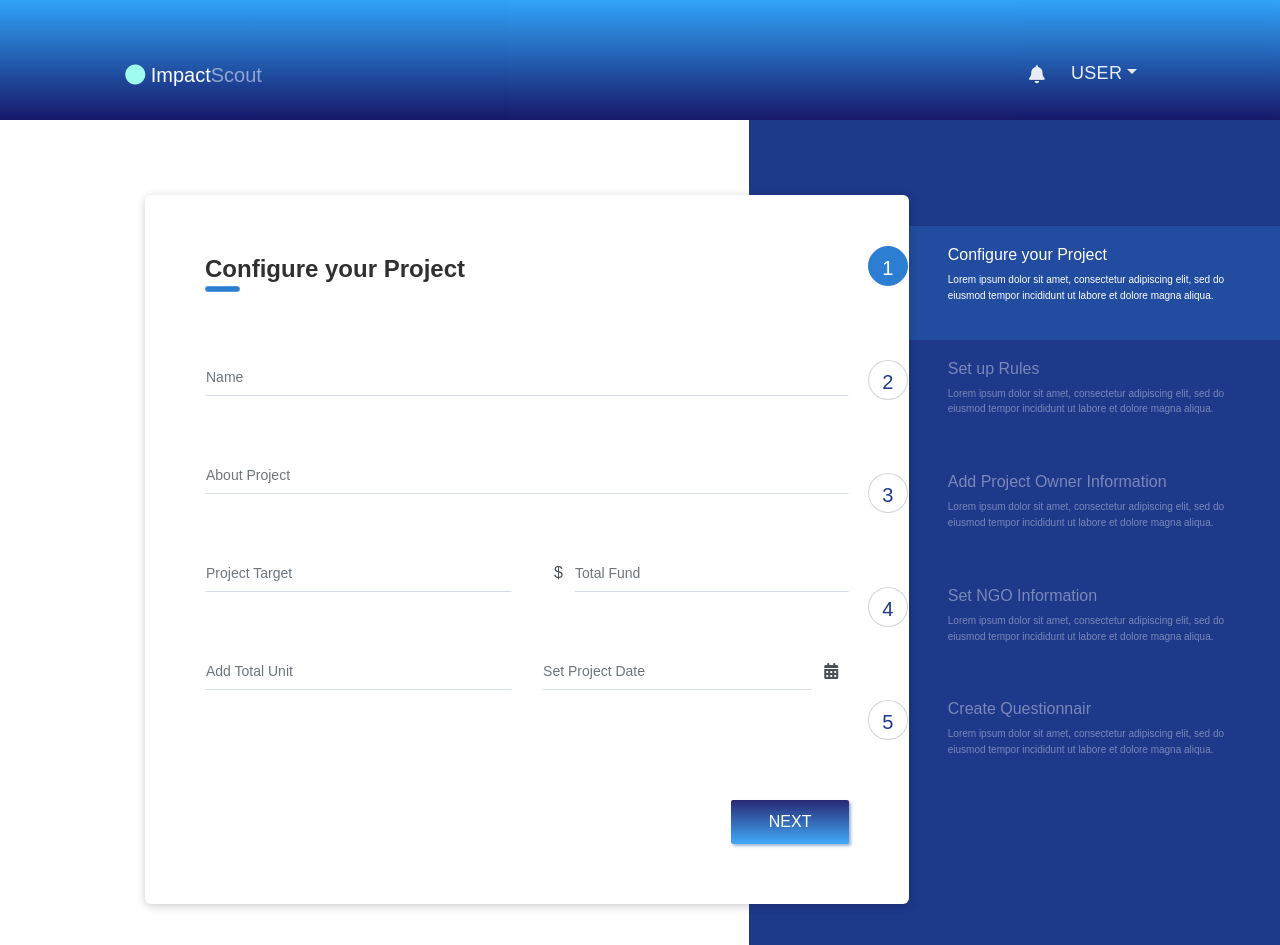
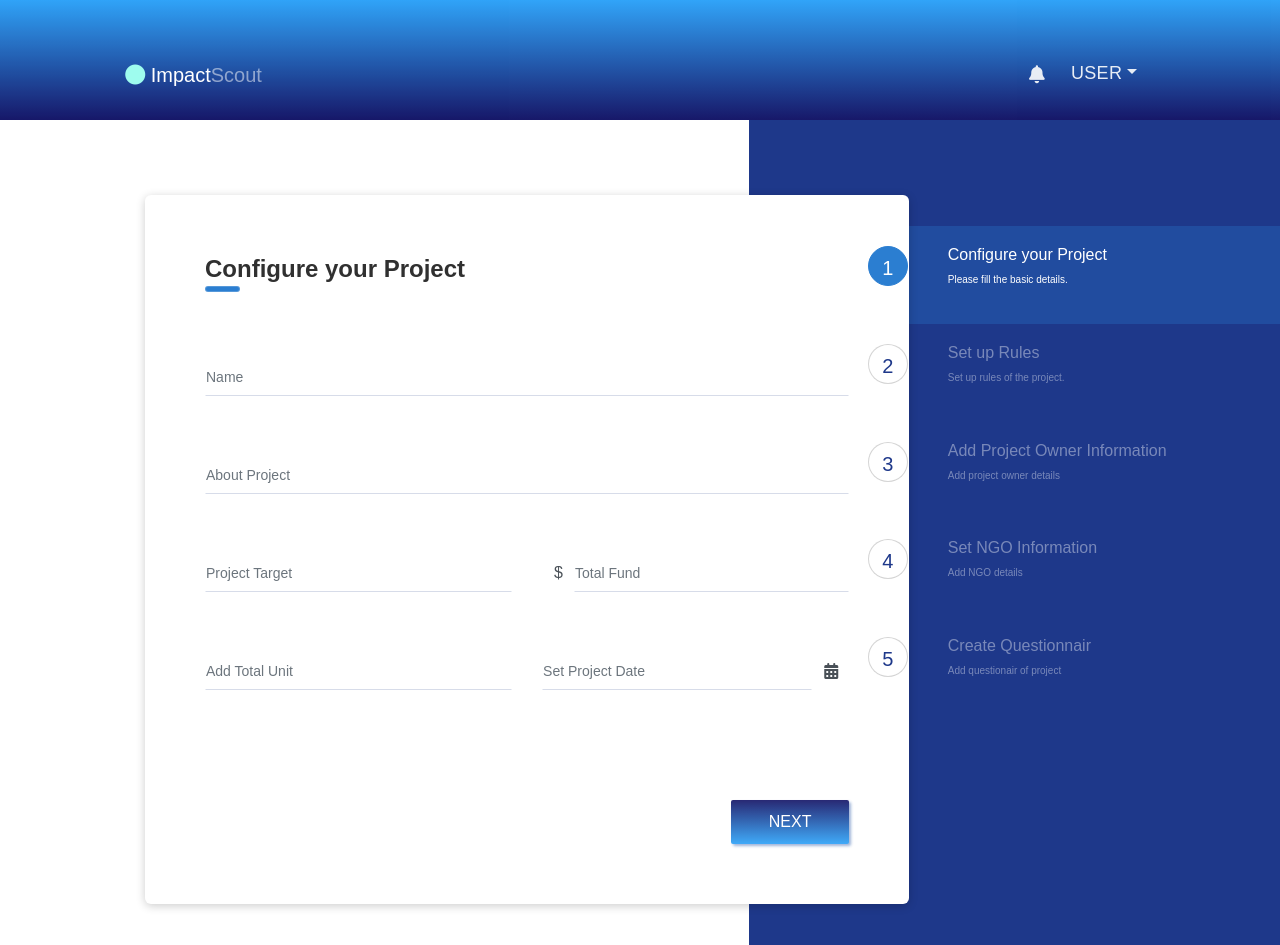
Before and after one commit to ankitm27/CSR_dashboard, a React (Create React App) app: page /createproject in a window 1280 px wide. Built offline with nearby package versions, Linux system fonts and the light colour scheme; sample sign-in values are in the browser's storage; a web font is replaced by a local one; what fusioncharts, react-fusioncharts would draw is missing.

Commit message:
right bar text changes

```diff
--- a/src/Components/CreateProject/Step1/CreateProject.jsx
+++ b/src/Components/CreateProject/Step1/CreateProject.jsx
@@ -171,7 +171,7 @@ class CreateProject extends Component {
                                 </div>
                                 <div className="col-md-7">
                                     <h1>{this.state.Step1}</h1>
-                                    <p>Lorem ipsum dolor sit amet, consectetur adipiscing elit, sed do eiusmod tempor incididunt ut labore et dolore magna aliqua. </p>
+                                    <p>Please fill the basic details.</p>
                                 </div>
                             </div>
                         </div>
@@ -184,7 +184,7 @@ class CreateProject extends Component {
                                 </div>
                                 <div className="col-md-7">
                                     <h1>{this.state.Step2}</h1>
-                                    <p>Lorem ipsum dolor sit amet, consectetur adipiscing elit, sed do eiusmod tempor incididunt ut labore et dolore magna aliqua. </p>
+                                    <p>Set up rules of the project. </p>
                                 </div>
                             </div>
                         </div>
@@ -196,7 +196,7 @@ class CreateProject extends Component {
                                 </div>
                                 <div className="col-md-7">
                                     <h1>{this.state.Step3}</h1>
-                                    <p>Lorem ipsum dolor sit amet, consectetur adipiscing elit, sed do eiusmod tempor incididunt ut labore et dolore magna aliqua. </p>
+                                    <p>Add project owner details</p>
                                 </div>
                             </div>
                         </div>
@@ -208,7 +208,7 @@ class CreateProject extends Component {
                                 </div>
                                 <div className="col-md-7">
                                     <h1>{this.state.Step4}</h1>
-                                    <p>Lorem ipsum dolor sit amet, consectetur adipiscing elit, sed do eiusmod tempor incididunt ut labore et dolore magna aliqua. </p>
+                                    <p>Add NGO details</p>
                                 </div>
                             </div>
                         </div>
@@ -220,7 +220,7 @@ class CreateProject extends Component {
                                 </div>
                                 <div className="col-md-7">
                                     <h1>{this.state.Step5}</h1>
-                                    <p>Lorem ipsum dolor sit amet, consectetur adipiscing elit, sed do eiusmod tempor incididunt ut labore et dolore magna aliqua. </p>
+                                    <p>Add questionair of project</p>
                                 </div>
                             </div>
                         </div>
--- a/src/Components/CreateProject/Step2/CreateProject.jsx
+++ b/src/Components/CreateProject/Step2/CreateProject.jsx
@@ -129,7 +129,7 @@ class CreateProject extends Component {
                                 </div>
                                 <div className="col-md-7">
                                     <h1>{this.state.Step1}</h1>
-                                    <p>Lorem ipsum dolor sit amet, consectetur adipiscing elit, sed do eiusmod tempor incididunt ut labore et dolore magna aliqua. </p>
+                                    <p>Please fill the basic details.</p>
                                 </div>
                             </div>
                         </div>
@@ -142,7 +142,7 @@ class CreateProject extends Component {
                                 </div>
                                 <div className="col-md-7">
                                     <h1>{this.state.Step2}</h1>
-                                    <p>Lorem ipsum dolor sit amet, consectetur adipiscing elit, sed do eiusmod tempor incididunt ut labore et dolore magna aliqua. </p>
+                                    <p>Set up rules of the project. </p>
                                 </div>
                             </div>
                         </div>
@@ -154,7 +154,7 @@ class CreateProject extends Component {
                                 </div>
                                 <div className="col-md-7">
                                     <h1>{this.state.Step3}</h1>
-                                    <p>Lorem ipsum dolor sit amet, consectetur adipiscing elit, sed do eiusmod tempor incididunt ut labore et dolore magna aliqua. </p>
+                                    <p>Add project owner details</p>
                                 </div>
                             </div>
                         </div>
@@ -166,7 +166,7 @@ class CreateProject extends Component {
                                 </div>
                                 <div className="col-md-7">
                                     <h1>{this.state.Step4}</h1>
-                                    <p>Lorem ipsum dolor sit amet, consectetur adipiscing elit, sed do eiusmod tempor incididunt ut labore et dolore magna aliqua. </p>
+                                    <p>Add NGO details</p>
                                 </div>
                             </div>
                         </div>
@@ -178,7 +178,7 @@ class CreateProject extends Component {
                                 </div>
                                 <div className="col-md-7">
                                     <h1>{this.state.Step5}</h1>
-                                    <p>Lorem ipsum dolor sit amet, consectetur adipiscing elit, sed do eiusmod tempor incididunt ut labore et dolore magna aliqua. </p>
+                                    <p>Add questionair of project</p>
                                 </div>
                             </div>
                         </div>
--- a/src/Components/CreateProject/Step3/CreateProject.jsx
+++ b/src/Components/CreateProject/Step3/CreateProject.jsx
@@ -172,7 +172,7 @@ class CreateProject extends Component {
                                 </div>
                                 <div className="col-md-7">
                                     <h1>{this.state.Step1}</h1>
-                                    <p>Lorem ipsum dolor sit amet, consectetur adipiscing elit, sed do eiusmod tempor incididunt ut labore et dolore magna aliqua. </p>
+                                    <p>Please fill the basic details.</p>
                                 </div>
                             </div>
                         </div>
@@ -185,7 +185,7 @@ class CreateProject extends Component {
                                 </div>
                                 <div className="col-md-7">
                                     <h1>{this.state.Step2}</h1>
-                                    <p>Lorem ipsum dolor sit amet, consectetur adipiscing elit, sed do eiusmod tempor incididunt ut labore et dolore magna aliqua. </p>
+                                    <p>Set up rules of the project. </p>
                                 </div>
                             </div>
                         </div>
@@ -197,7 +197,7 @@ class CreateProject extends Component {
                                 </div>
                                 <div className="col-md-7">
                                     <h1>{this.state.Step3}</h1>
-                                    <p>Lorem ipsum dolor sit amet, consectetur adipiscing elit, sed do eiusmod tempor incididunt ut labore et dolore magna aliqua. </p>
+                                    <p>Add project owner details</p>
                                 </div>
                             </div>
                         </div>
@@ -209,7 +209,7 @@ class CreateProject extends Component {
                                 </div>
                                 <div className="col-md-7">
                                     <h1>{this.state.Step4}</h1>
-                                    <p>Lorem ipsum dolor sit amet, consectetur adipiscing elit, sed do eiusmod tempor incididunt ut labore et dolore magna aliqua. </p>
+                                    <p>Add NGO details</p>
                                 </div>
                             </div>
                         </div>
@@ -221,7 +221,7 @@ class CreateProject extends Component {
                                 </div>
                                 <div className="col-md-7">
                                     <h1>{this.state.Step5}</h1>
-                                    <p>Lorem ipsum dolor sit amet, consectetur adipiscing elit, sed do eiusmod tempor incididunt ut labore et dolore magna aliqua. </p>
+                                    <p>Add questionair of project</p>
                                 </div>
                             </div>
                         </div>
--- a/src/Components/CreateProject/Step4/CreateProject.jsx
+++ b/src/Components/CreateProject/Step4/CreateProject.jsx
@@ -189,7 +189,7 @@ class CreateProject extends Component {
                                 </div>
                                 <div className="col-md-7">
                                     <h1>{this.state.Step1}</h1>
-                                    <p>Lorem ipsum dolor sit amet, consectetur adipiscing elit, sed do eiusmod tempor incididunt ut labore et dolore magna aliqua. </p>
+                                    <p>Please fill the basic details.</p>
                                 </div>
                             </div>
                         </div>
@@ -202,7 +202,7 @@ class CreateProject extends Component {
                                 </div>
                                 <div className="col-md-7">
                                     <h1>{this.state.Step2}</h1>
-                                    <p>Lorem ipsum dolor sit amet, consectetur adipiscing elit, sed do eiusmod tempor incididunt ut labore et dolore magna aliqua. </p>
+                                    <p>Set up rules of the project. </p>
                                 </div>
                             </div>
                         </div>
@@ -214,7 +214,7 @@ class CreateProject extends Component {
                                 </div>
                                 <div className="col-md-7">
                                     <h1>{this.state.Step3}</h1>
-                                    <p>Lorem ipsum dolor sit amet, consectetur adipiscing elit, sed do eiusmod tempor incididunt ut labore et dolore magna aliqua. </p>
+                                    <p>Add project owner details</p>
                                 </div>
                             </div>
                         </div>
@@ -226,7 +226,7 @@ class CreateProject extends Component {
                                 </div>
                                 <div className="col-md-7">
                                     <h1>{this.state.Step4}</h1>
-                                    <p>Lorem ipsum dolor sit amet, consectetur adipiscing elit, sed do eiusmod tempor incididunt ut labore et dolore magna aliqua. </p>
+                                    <p>Add NGO details</p>
                                 </div>
                             </div>
                         </div>
@@ -238,7 +238,7 @@ class CreateProject extends Component {
                                 </div>
                                 <div className="col-md-7">
                                     <h1>{this.state.Step5}</h1>
-                                    <p>Lorem ipsum dolor sit amet, consectetur adipiscing elit, sed do eiusmod tempor incididunt ut labore et dolore magna aliqua. </p>
+                                    <p>Add questionair of project</p>
                                 </div>
                             </div>
                         </div>
--- a/src/Components/CreateProject/Step5/CreateProject.jsx
+++ b/src/Components/CreateProject/Step5/CreateProject.jsx
@@ -138,7 +138,7 @@ class CreateProject extends Component {
                                 </div>
                                 <div className="col-md-7">
                                     <h1>{this.state.Step1}</h1>
-                                    <p>Lorem ipsum dolor sit amet, consectetur adipiscing elit, sed do eiusmod tempor incididunt ut labore et dolore magna aliqua. </p>
+                                    <p>Please fill the basic details.</p>
                                 </div>
                             </div>
                         </div>
@@ -151,7 +151,7 @@ class CreateProject extends Component {
                                 </div>
                                 <div className="col-md-7">
                                     <h1>{this.state.Step2}</h1>
-                                    <p>Lorem ipsum dolor sit amet, consectetur adipiscing elit, sed do eiusmod tempor incididunt ut labore et dolore magna aliqua. </p>
+                                    <p>Set up rules of the project. </p>
                                 </div>
                             </div>
                         </div>
@@ -163,7 +163,7 @@ class CreateProject extends Component {
                                 </div>
                                 <div className="col-md-7">
                                     <h1>{this.state.Step3}</h1>
-                                    <p>Lorem ipsum dolor sit amet, consectetur adipiscing elit, sed do eiusmod tempor incididunt ut labore et dolore magna aliqua. </p>
+                                    <p>Add project owner details</p>
                                 </div>
                             </div>
                         </div>
@@ -175,7 +175,7 @@ class CreateProject extends Component {
                                 </div>
                                 <div className="col-md-7">
                                     <h1>{this.state.Step4}</h1>
-                                    <p>Lorem ipsum dolor sit amet, consectetur adipiscing elit, sed do eiusmod tempor incididunt ut labore et dolore magna aliqua. </p>
+                                    <p>Add NGO details</p>
                                 </div>
                             </div>
                         </div>
@@ -187,7 +187,7 @@ class CreateProject extends Component {
                                 </div>
                                 <div className="col-md-7">
                                     <h1>{this.state.Step5}</h1>
-                                    <p>Lorem ipsum dolor sit amet, consectetur adipiscing elit, sed do eiusmod tempor incididunt ut labore et dolore magna aliqua. </p>
+                                    <p>Add questionair of project</p>
                                 </div>
                             </div>
                         </div>
```
